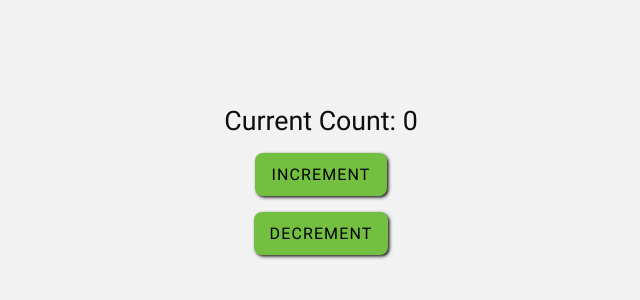
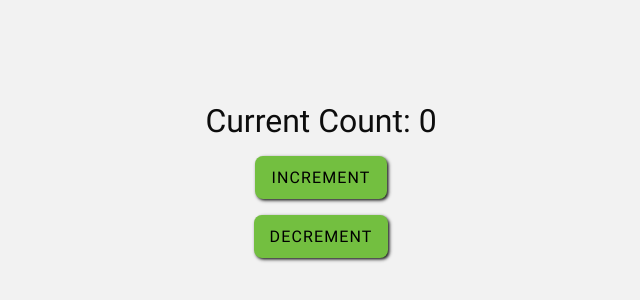
Before and after one commit to Draxerra/vite-playground, a React (Vite) app: page / in a window 1280 px wide. Shown: the part 220-520 px from the top of the page, without its empty margins (319-959 px from the left). Built offline with nearby package versions, Linux system fonts and the light colour scheme.

Commit message:
Fix clamp functions

```diff
--- a/src/css/root.css
+++ b/src/css/root.css
@@ -43,13 +43,13 @@
 
     --fs-300: 0.8rem;
     --fs-400: 1rem;
-    --fs-500: clamp(1.125rem, 0.722vmin + 0.836rem, 1.414rem);
-    --fs-600: clamp(1.563rem, 1.09vmin + 1.127rem, 1.999rem);
-    --fs-700: clamp(1.953rem, 2.185vmin + 1.079rem, 2.827rem);
-    --fs-800: clamp(2.441rem, 3.893vmin + 0.884rem, 3.998rem);
-    --fs-900: clamp(3.052rem, 6.502vmin + 0.451rem, 5.653rem);
+    --fs-500: clamp(1.125rem, 0.722vw + 0.836rem, 1.414rem);
+    --fs-600: clamp(1.563rem, 1.09vw + 1.127rem, 1.999rem);
+    --fs-700: clamp(1.953rem, 2.185vw + 1.079rem, 2.827rem);
+    --fs-800: clamp(2.441rem, 3.893vw + 0.884rem, 3.998rem);
+    --fs-900: clamp(3.052rem, 6.502vw + 0.451rem, 5.653rem);
 
-    --inline-spacing: clamp(1rem, 10vmin + -3rem, 5rem);
-    --block-spacing: clamp(1rem, 2.5vmin, 2rem);
+    --inline-spacing: clamp(1rem, 10vw + -3rem, 5rem);
+    --block-spacing: clamp(1rem, 2.5vw, 2rem);
     --spacing: 1rem;
 }
```
